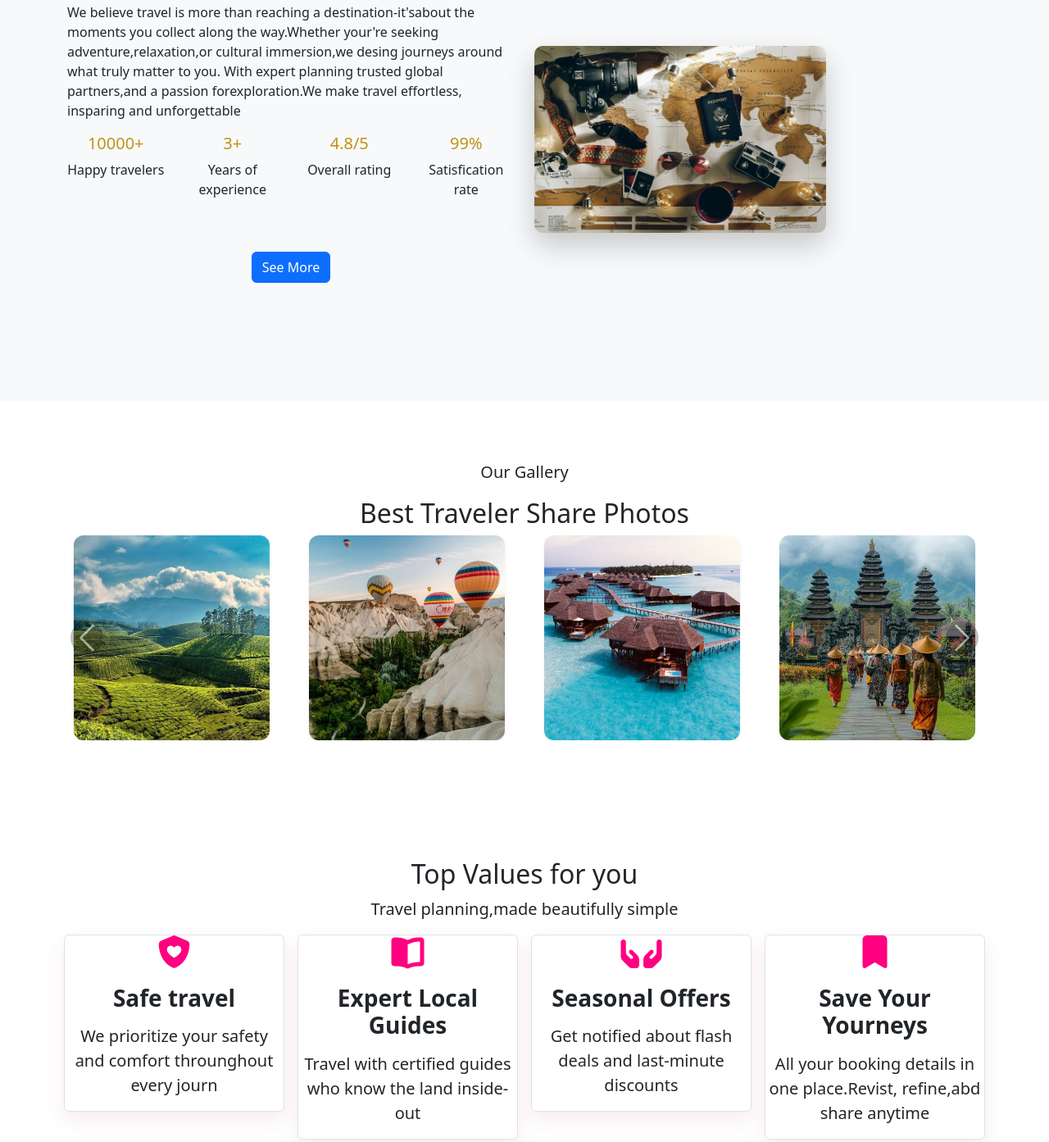
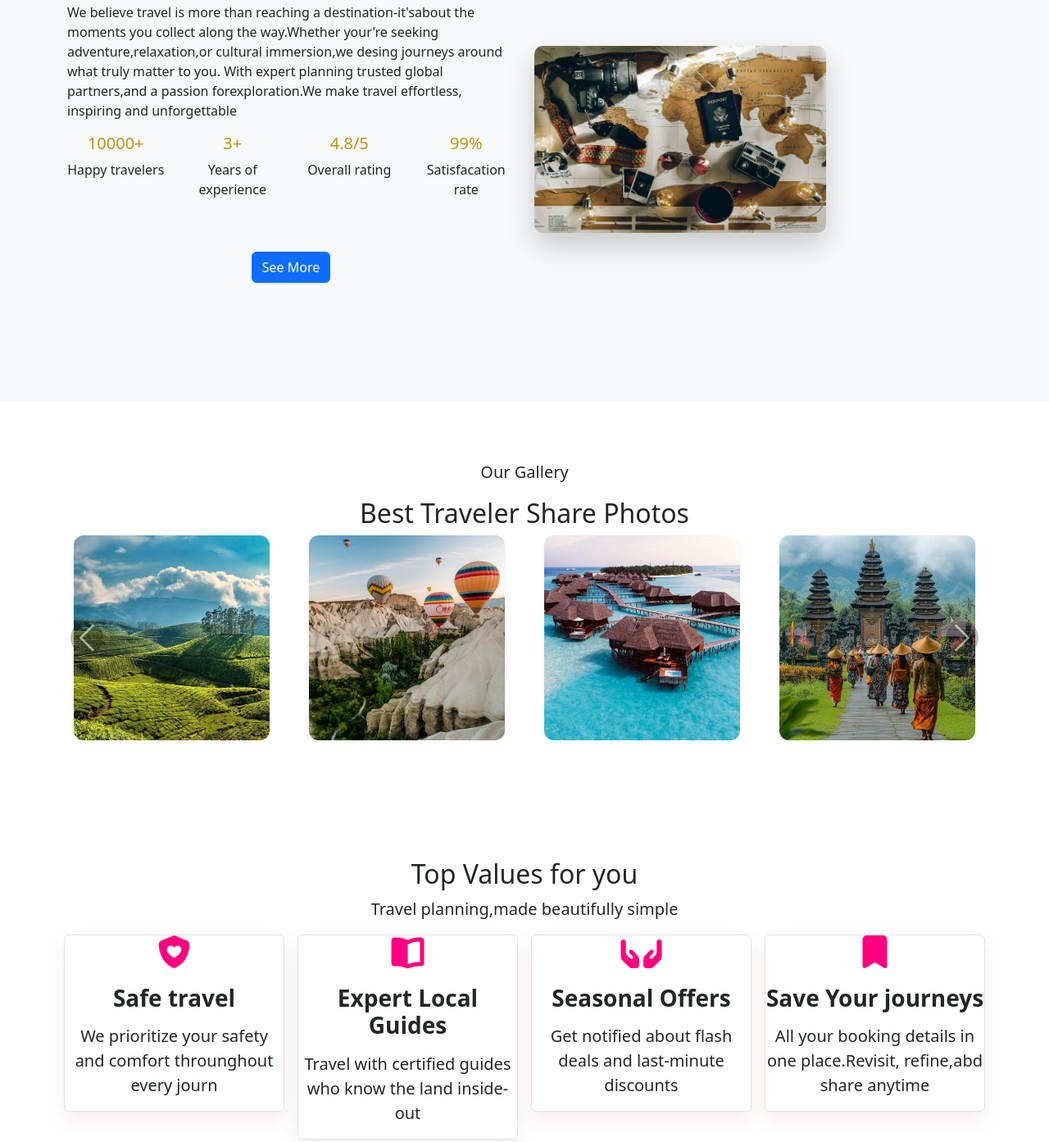
Before and after one commit to sujithraj5445-sketch/project-Travel-Web-App, a plain HTML site: page index.html in a window 1280 px wide. Shown: the part 949-2342 px from the top of the page at 82% size. Drawn offline with nearby package versions, Linux system fonts and the light colour scheme; a web font is replaced by a local one.

Commit message:
spelling correction

```diff
--- a/index.html
+++ b/index.html
@@ -74,7 +74,7 @@
               way.Whether your're seeking adventure,relaxation,or cultural immersion,we desing journeys around what
               truly matter to you.
               With expert planning trusted global partners,and a passion forexploration.We make travel effortless,
-              insparing and unforgettable
+              inspiring and unforgettable
             </p>
             <div class="row text-center">
 
@@ -95,7 +95,7 @@
               </div>
               <div class="col-12 col-md-6 col-lg-3">
                 <h5 class="type" style="color: rgb(190, 148, 22);">99%</h5>
-                <p>Satisfication rate</p>
+                <p>Satisfacation rate</p>
               </div>
             </div>
             <div class=" p-5 text-center"><a href="#destinations" class="btn btn-primary"> See More</a></div>
@@ -235,8 +235,8 @@
           <div class="col-12 col-md-6 col-lg-3 ">
             <div class="border rounded">
               <i class="fa-solid fa-bookmark fs-1"></i>
-              <h3>Save Your Yourneys</h3>
-              <p class="lead">All your booking details in one place.Revist, refine,abd share anytime</p>
+              <h3>Save Your journeys</h3>
+              <p class="lead">All your booking details in one place.Revisit, refine,abd share anytime</p>
             </div>
           </div>
           <div><a href="#contact" class="btn btn-primary">Register Now</a>
```
